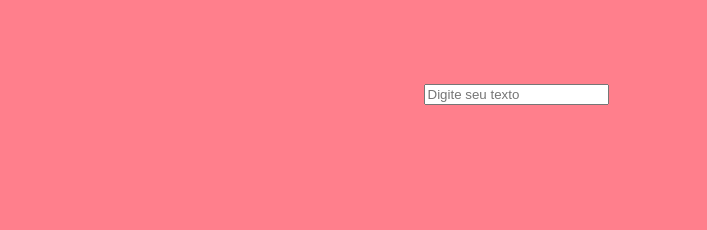
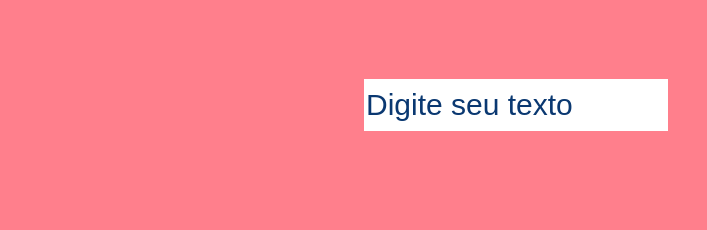
Before and after one commit to Rafazg/text-decoder, a plain HTML site: page index.html in a window 1280 px wide. Shown: the top 230 px of the page, 124-831 px from the left. Drawn offline with Linux system fonts and the light colour scheme.

Commit message:
Ajuste no estilo do input

```diff
--- a/src/assets/css/layout/layout.css
+++ b/src/assets/css/layout/layout.css
@@ -25,7 +25,15 @@
   }
 
   .text-container input{
+    border: 2px;
+    height: 50px;
+    width: 300px;
+    font-size: 30px;
+  }
 
+  .text-container input::placeholder{
+    color: #0a3871;
+    font-size: 30px;
   }
 
   .center-container{
```
